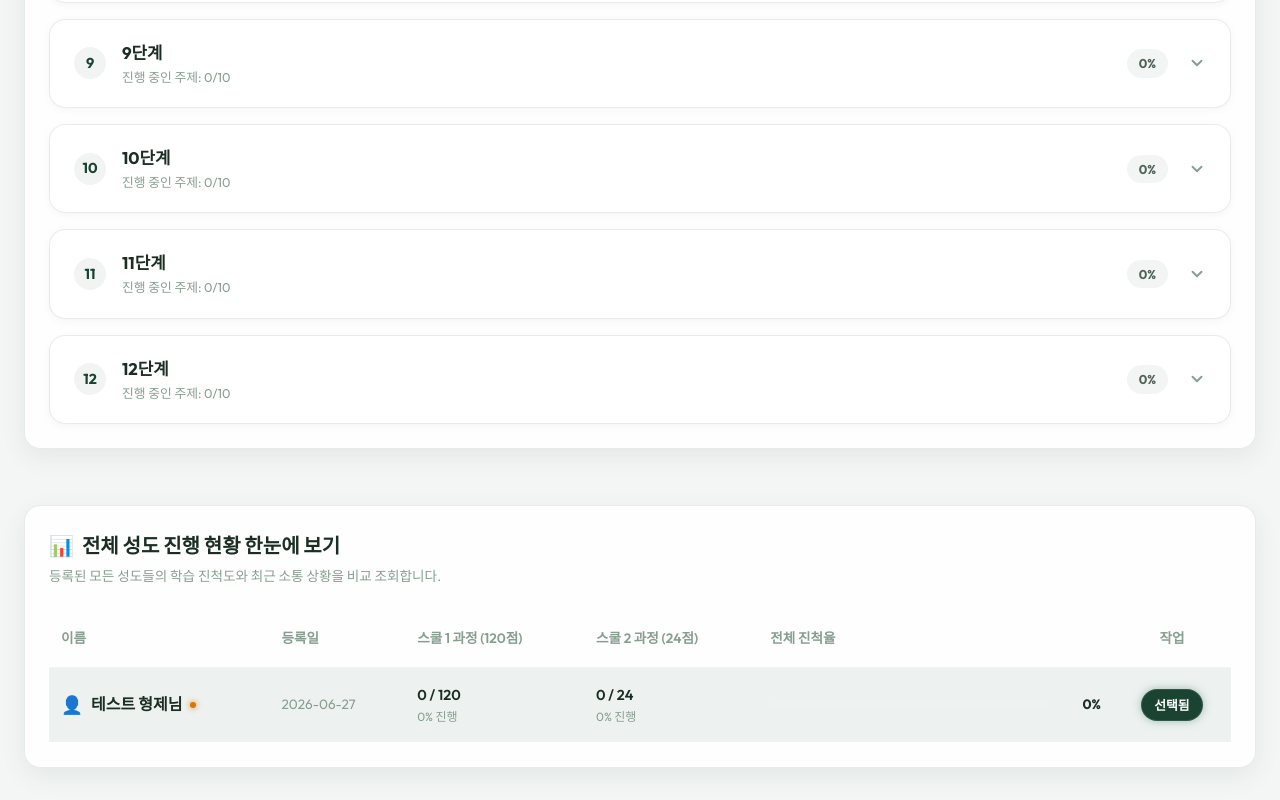
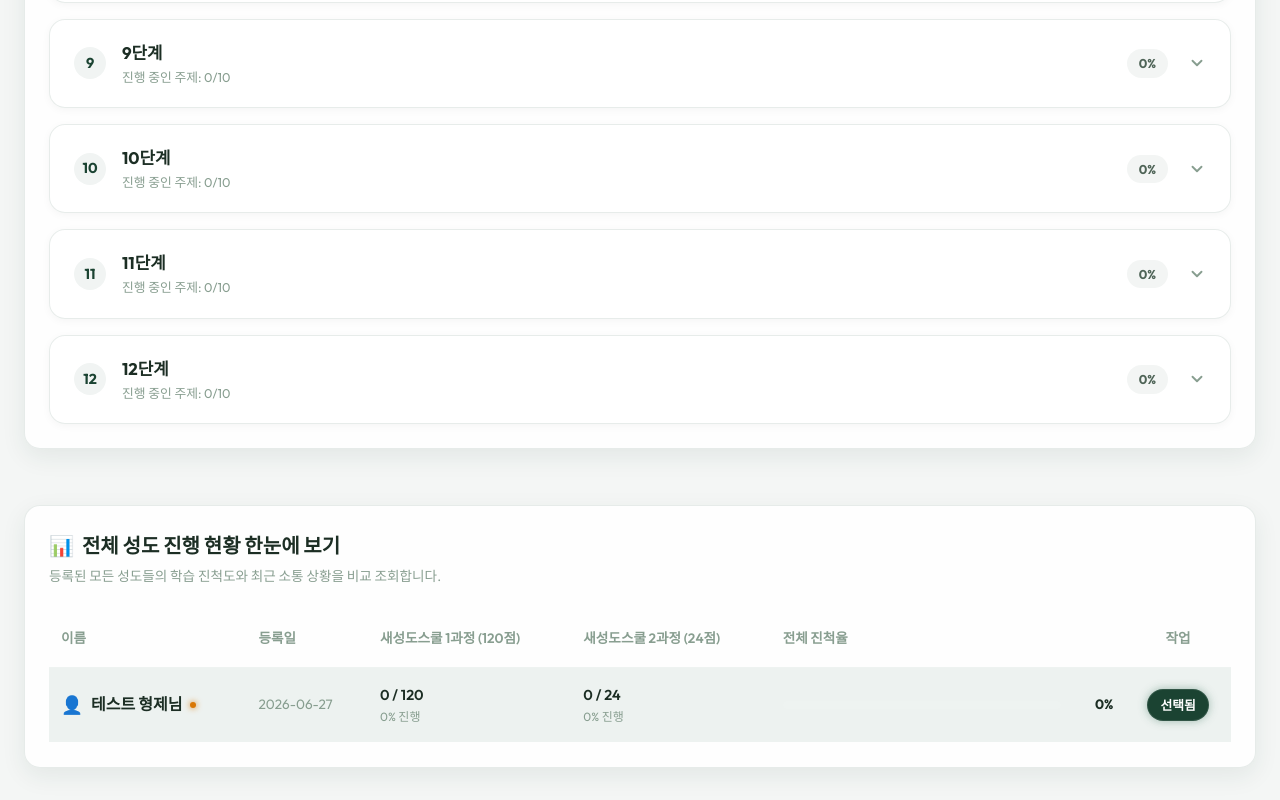
Before and after one commit to kingchamp3/saeseongdo-school, a React (Vite) app: page / in a window 1280 px wide. Shown: the part 2839-3639 px from the top of the page. Built offline with nearby package versions, Linux system fonts and the light colour scheme.

Commit message:
Update table headers to 새성도스쿨 1과정 and 새성도스쿨 2과정

```diff
--- a/src/components/AllStudentsList.jsx
+++ b/src/components/AllStudentsList.jsx
@@ -26,8 +26,8 @@ export default function AllStudentsList({ students, selectedStudentId, onSelectS
             <tr style={{ borderBottom: "2px solid rgba(255,255,255,0.08)", paddingBottom: "0.5rem" }}>
               <th style={{ padding: "1rem 0.75rem", fontSize: "0.85rem", fontWeight: "600", color: "var(--color-text-muted)" }}>이름</th>
               <th style={{ padding: "1rem 0.75rem", fontSize: "0.85rem", fontWeight: "600", color: "var(--color-text-muted)" }}>등록일</th>
-              <th style={{ padding: "1rem 0.75rem", fontSize: "0.85rem", fontWeight: "600", color: "var(--color-text-muted)" }}>스쿨 1 과정 ({school1Total}점)</th>
-              <th style={{ padding: "1rem 0.75rem", fontSize: "0.85rem", fontWeight: "600", color: "var(--color-text-muted)" }}>스쿨 2 과정 ({school2Total}점)</th>
+              <th style={{ padding: "1rem 0.75rem", fontSize: "0.85rem", fontWeight: "600", color: "var(--color-text-muted)" }}>새성도스쿨 1과정 ({school1Total}점)</th>
+              <th style={{ padding: "1rem 0.75rem", fontSize: "0.85rem", fontWeight: "600", color: "var(--color-text-muted)" }}>새성도스쿨 2과정 ({school2Total}점)</th>
               <th style={{ padding: "1rem 0.75rem", fontSize: "0.85rem", fontWeight: "600", color: "var(--color-text-muted)", width: "30%" }}>전체 진척율</th>
               <th style={{ padding: "1rem 0.75rem", fontSize: "0.85rem", fontWeight: "600", color: "var(--color-text-muted)", textAlign: "center" }}>작업</th>
             </tr>
```
